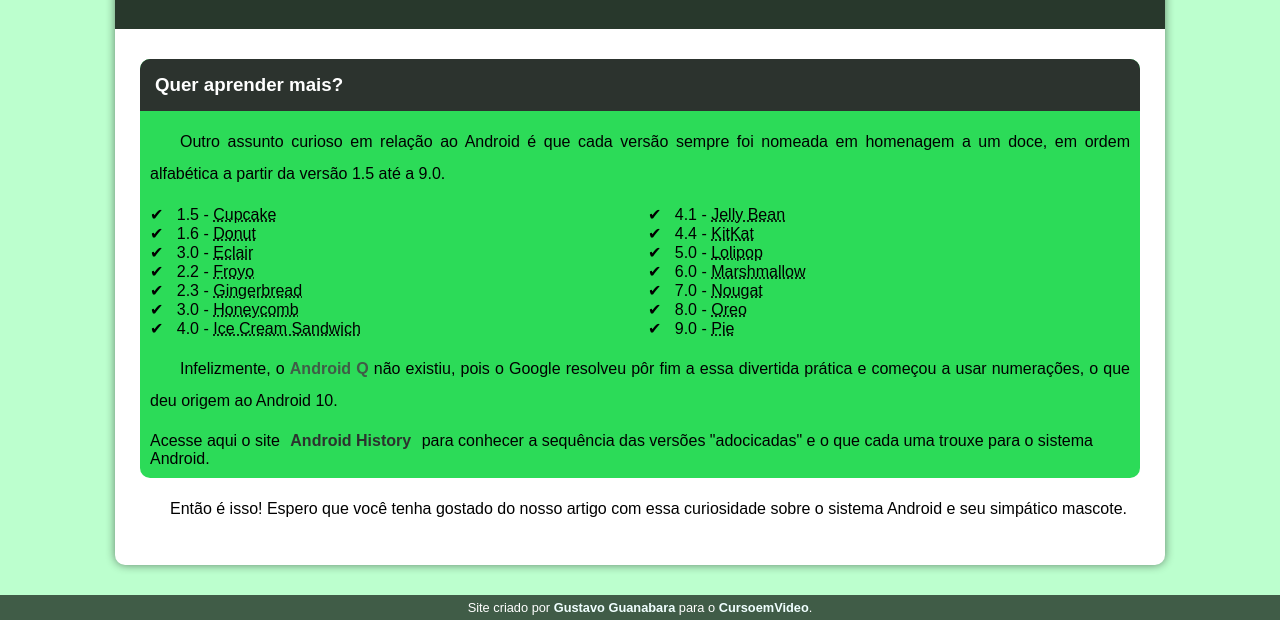
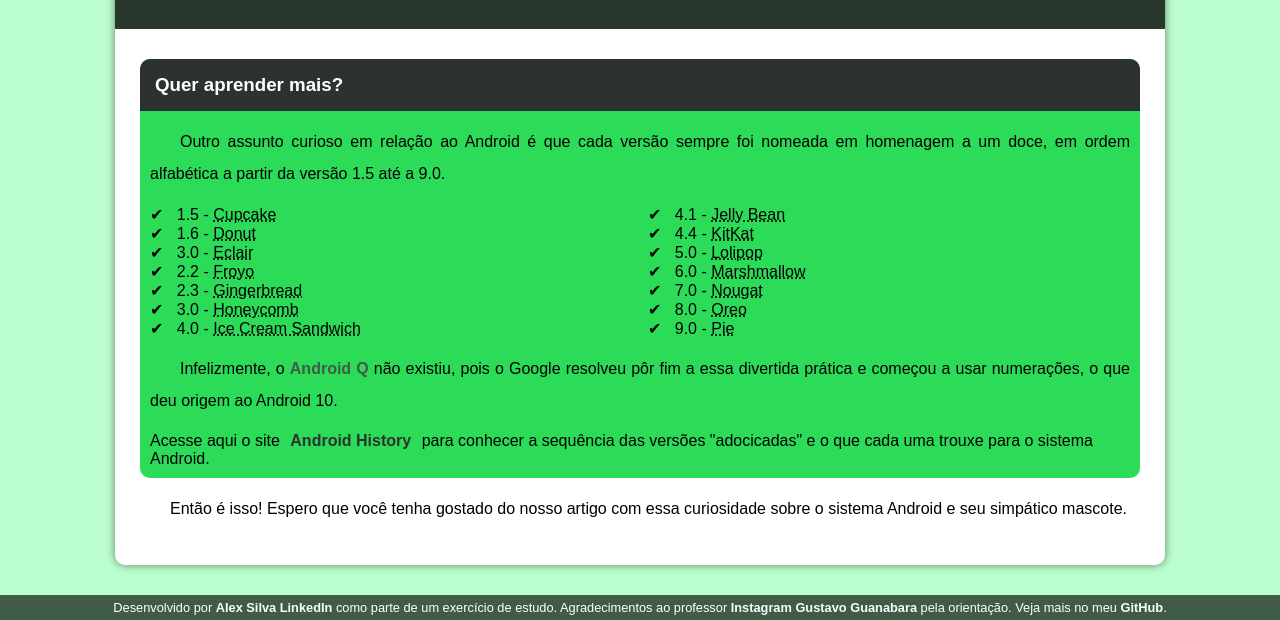
Before and after one commit to Alexsilvasandro/projeto-android, a plain HTML site: page index.html in a window 1280 px wide. Shown: the part 2408-3028 px from the top of the page. Drawn offline with Linux system fonts and the light colour scheme.

Commit message:
atualzado

```diff
--- a/index.html
+++ b/index.html
@@ -179,9 +179,15 @@
     </main>
     <footer>
         <p>
-            Site criado por <a href="#">Gustavo Guanabara</a> para o <a href="">CursoemVideo</a>.
+            Desenvolvido por <a href="https://www.linkedin.com/in/alexsandro-da-silva-dev" target="_blank">Alex Silva LinkedIn</a>
+            como parte de um exercício de estudo.
+
+            Agradecimentos ao professor <a href="https://www.instagram.com/gustavoguanabara">Instagram Gustavo Guanabara</a> pela orientação.
+
+            Veja mais no meu <a href="https://github.com/Alexsilvasandro">GitHub</a>.
         </p>
-    </footer>
+      </footer>
+
 </body>
 
 </html>
```
